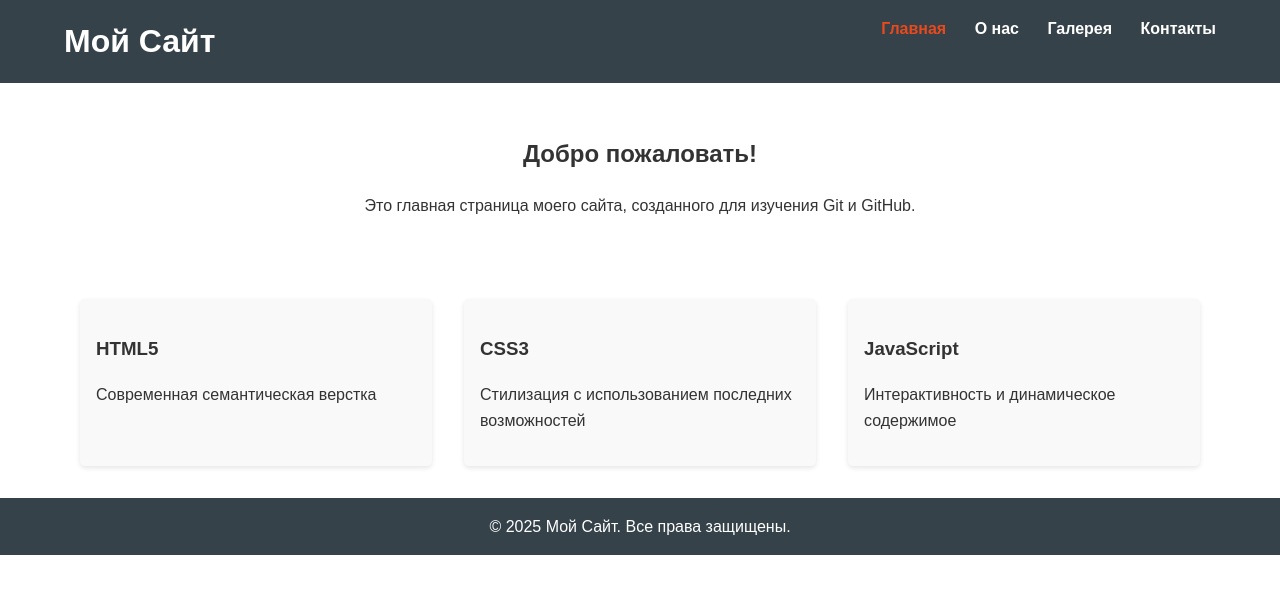
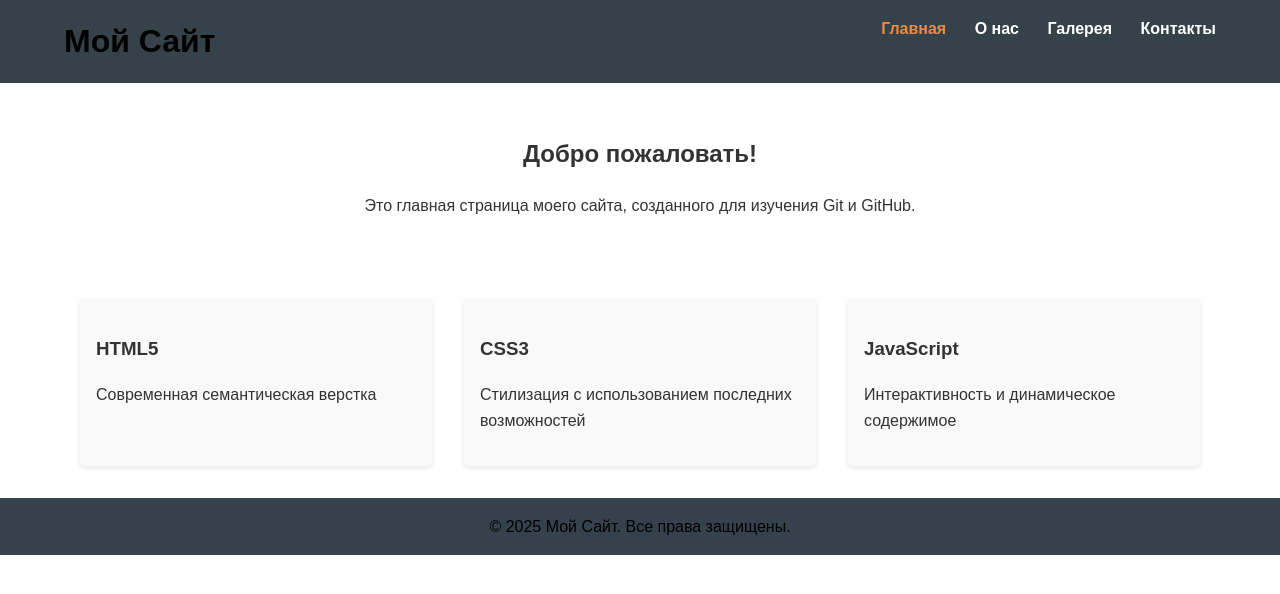
Before and after one commit to beelteeee/my-website, a plain HTML site: page index.html in a window 1280 px wide. Drawn offline with Linux system fonts and the light colour scheme.

Commit message:
Изменил цвета в header и footer

```diff
--- a/styles/footer.css
+++ b/styles/footer.css
@@ -1,6 +1,6 @@
 .site-footer {
-    background: #35424a;
-    color: white;
+    background: #35424d;
+    color: black;
     text-align: center;
     padding: 1rem 0;
     margin-top: 2rem;
--- a/styles/header.css
+++ b/styles/header.css
@@ -1,6 +1,6 @@
 .site-header {
     background: #35424a;
-    color: white;
+    color: black;
     padding: 1rem 0;
 }
 
@@ -32,5 +32,5 @@
 }
 
 .main-nav a:hover, .main-nav a.active {
-    color: #e8491d;
+    color: #e84;
 }
```
